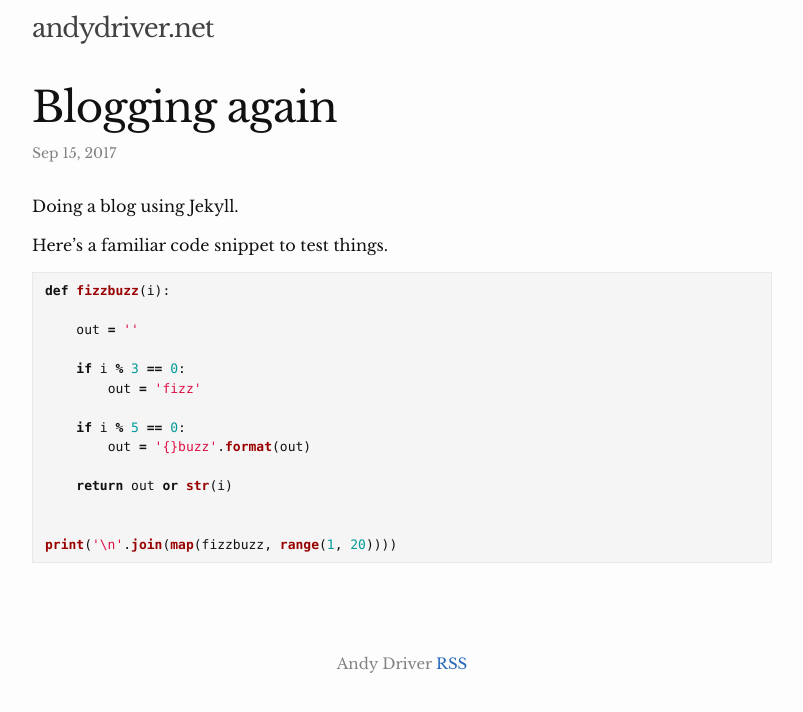
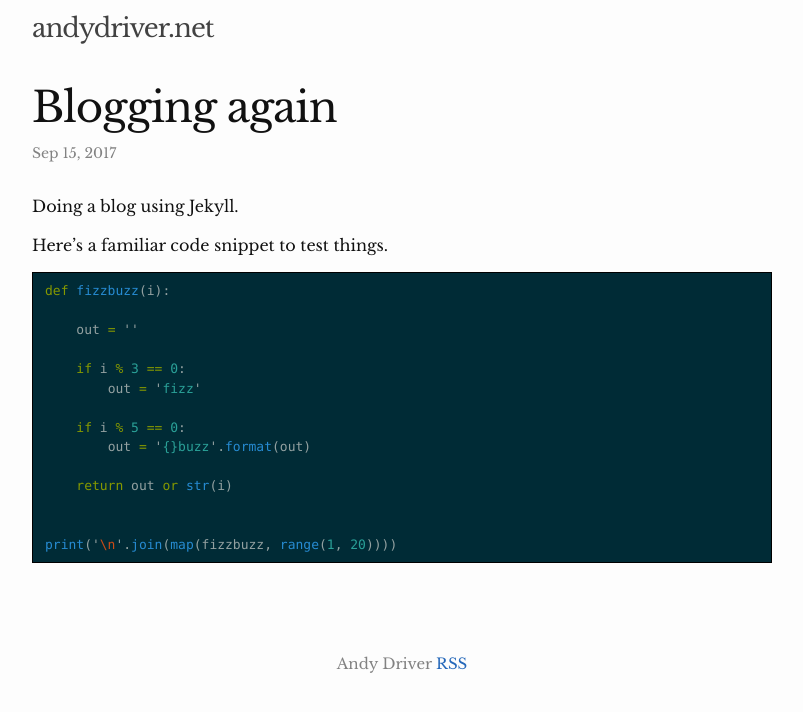
Before and after one commit to andyhd/andyhd.github.io, a Jekyll site: the page built from _posts/2017-09-15-blogging-again.md, in a window 1280 px wide. Shown: the top 712 px of the page, without its empty margins (238-1041 px from the left). Built offline with Jekyll 4.4.1, drawn with Linux system fonts in a browser that asks for light colours.

Commit message:
Use solarized dark theme for syntax highlighting

```diff
--- a/_sass/pasoburogu.scss
+++ b/_sass/pasoburogu.scss
@@ -16,6 +16,8 @@
 $grey-color-light: lighten($grey-color, 40%) !default;
 $grey-color-dark:  darken($grey-color, 25%) !default;
 
+$code-background-color: #002b36 !default;
+
 // Width of the content area
 $content-width:    800px !default;
 
@@ -33,5 +35,5 @@
 @import
   "pasoburogu/base",
   "pasoburogu/layout",
-  "pasoburogu/syntax-highlighting"
+  "solarized-dark"
 ;
--- a/_sass/pasoburogu/_base.scss
+++ b/_sass/pasoburogu/_base.scss
@@ -147,9 +147,9 @@
 code {
   font-family: $monospace-font-family;
   font-size: 13px;
-  border: 1px solid $grey-color-light;
+  border: 1px solid black;
   border-radius: 0;
-  background-color: lighten($grey-color-light, 5%);
+  background-color: $code-background-color;
 }
 
 code {
--- /dev/null
+++ b/_sass/solarized-dark.scss
@@ -0,0 +1,87 @@
+/* Solarized Dark
+
+For use with Jekyll and Pygments
+
+http://ethanschoonover.com/solarized
+
+SOLARIZED HEX      ROLE
+--------- -------- ------------------------------------------
+base03    #002b36  background
+base01    #586e75  comments / secondary content
+base1     #93a1a1  body text / default code / primary content
+orange    #cb4b16  constants
+red       #dc322f  regex, special keywords
+blue      #268bd2  reserved keywords
+cyan      #2aa198  strings, numbers
+green     #859900  operators, other keywords
+*/
+
+.highlight { background-color: #002b36; color: #93a1a1 }
+.highlight .c { color: #586e75 } /* Comment */
+.highlight .err { color: #93a1a1 } /* Error */
+.highlight .g { color: #93a1a1 } /* Generic */
+.highlight .k { color: #859900 } /* Keyword */
+.highlight .l { color: #93a1a1 } /* Literal */
+.highlight .n { color: #93a1a1 } /* Name */
+.highlight .o { color: #859900 } /* Operator */
+.highlight .x { color: #cb4b16 } /* Other */
+.highlight .p { color: #93a1a1 } /* Punctuation */
+.highlight .cm { color: #586e75 } /* Comment.Multiline */
+.highlight .cp { color: #859900 } /* Comment.Preproc */
+.highlight .c1 { color: #586e75 } /* Comment.Single */
+.highlight .cs { color: #859900 } /* Comment.Special */
+.highlight .gd { color: #2aa198 } /* Generic.Deleted */
+.highlight .ge { color: #93a1a1; font-style: italic } /* Generic.Emph */
+.highlight .gr { color: #dc322f } /* Generic.Error */
+.highlight .gh { color: #cb4b16 } /* Generic.Heading */
+.highlight .gi { color: #859900 } /* Generic.Inserted */
+.highlight .go { color: #93a1a1 } /* Generic.Output */
+.highlight .gp { color: #93a1a1 } /* Generic.Prompt */
+.highlight .gs { color: #93a1a1; font-weight: bold } /* Generic.Strong */
+.highlight .gu { color: #cb4b16 } /* Generic.Subheading */
+.highlight .gt { color: #93a1a1 } /* Generic.Traceback */
+.highlight .kc { color: #cb4b16 } /* Keyword.Constant */
+.highlight .kd { color: #268bd2 } /* Keyword.Declaration */
+.highlight .kn { color: #859900 } /* Keyword.Namespace */
+.highlight .kp { color: #859900 } /* Keyword.Pseudo */
+.highlight .kr { color: #268bd2 } /* Keyword.Reserved */
+.highlight .kt { color: #dc322f } /* Keyword.Type */
+.highlight .ld { color: #93a1a1 } /* Literal.Date */
+.highlight .m { color: #2aa198 } /* Literal.Number */
+.highlight .s { color: #2aa198 } /* Literal.String */
+.highlight .na { color: #93a1a1 } /* Name.Attribute */
+.highlight .nb { color: #B58900 } /* Name.Builtin */
+.highlight .nc { color: #268bd2 } /* Name.Class */
+.highlight .no { color: #cb4b16 } /* Name.Constant */
+.highlight .nd { color: #268bd2 } /* Name.Decorator */
+.highlight .ni { color: #cb4b16 } /* Name.Entity */
+.highlight .ne { color: #cb4b16 } /* Name.Exception */
+.highlight .nf { color: #268bd2 } /* Name.Function */
+.highlight .nl { color: #93a1a1 } /* Name.Label */
+.highlight .nn { color: #93a1a1 } /* Name.Namespace */
+.highlight .nx { color: #93a1a1 } /* Name.Other */
+.highlight .py { color: #93a1a1 } /* Name.Property */
+.highlight .nt { color: #268bd2 } /* Name.Tag */
+.highlight .nv { color: #268bd2 } /* Name.Variable */
+.highlight .ow { color: #859900 } /* Operator.Word */
+.highlight .w { color: #93a1a1 } /* Text.Whitespace */
+.highlight .mf { color: #2aa198 } /* Literal.Number.Float */
+.highlight .mh { color: #2aa198 } /* Literal.Number.Hex */
+.highlight .mi { color: #2aa198 } /* Literal.Number.Integer */
+.highlight .mo { color: #2aa198 } /* Literal.Number.Oct */
+.highlight .sb { color: #586e75 } /* Literal.String.Backtick */
+.highlight .sc { color: #2aa198 } /* Literal.String.Char */
+.highlight .sd { color: #93a1a1 } /* Literal.String.Doc */
+.highlight .s2 { color: #2aa198 } /* Literal.String.Double */
+.highlight .se { color: #cb4b16 } /* Literal.String.Escape */
+.highlight .sh { color: #93a1a1 } /* Literal.String.Heredoc */
+.highlight .si { color: #2aa198 } /* Literal.String.Interpol */
+.highlight .sx { color: #2aa198 } /* Literal.String.Other */
+.highlight .sr { color: #dc322f } /* Literal.String.Regex */
+.highlight .s1 { color: #2aa198 } /* Literal.String.Single */
+.highlight .ss { color: #2aa198 } /* Literal.String.Symbol */
+.highlight .bp { color: #268bd2 } /* Name.Builtin.Pseudo */
+.highlight .vc { color: #268bd2 } /* Name.Variable.Class */
+.highlight .vg { color: #268bd2 } /* Name.Variable.Global */
+.highlight .vi { color: #268bd2 } /* Name.Variable.Instance */
+.highlight .il { color: #2aa198 } /* Literal.Number.Integer.Long */
```
